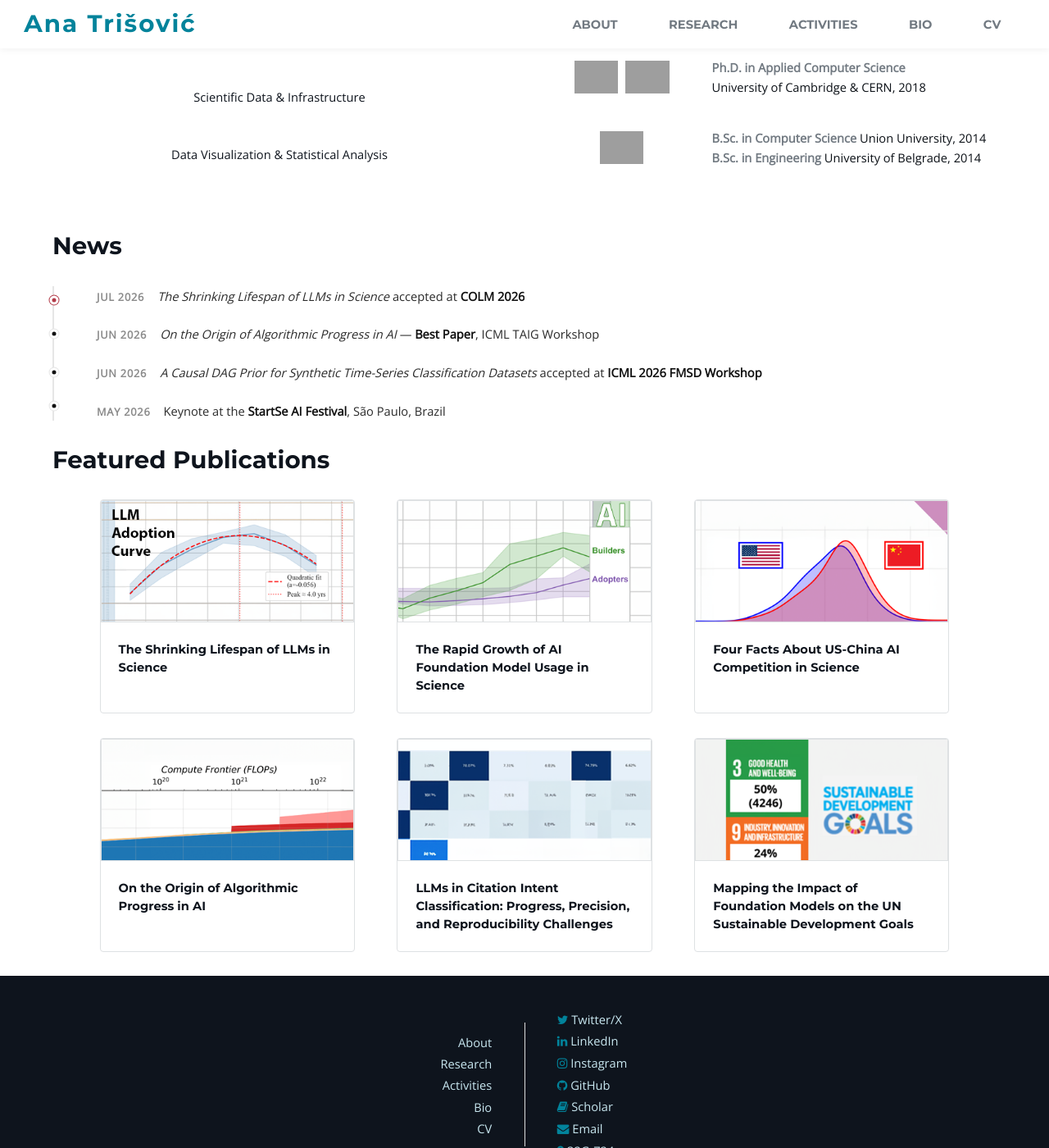
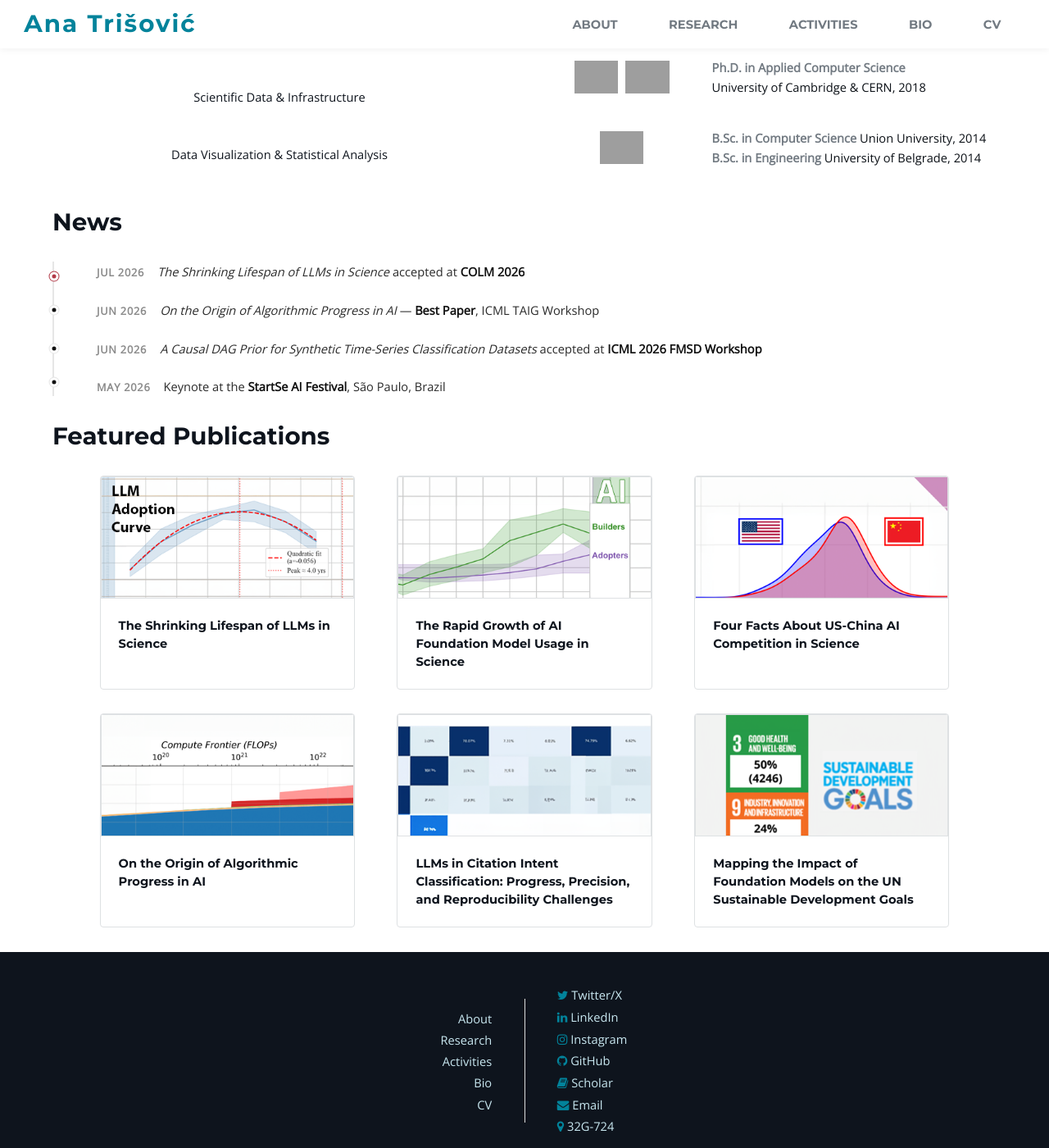
Before and after one commit to atrisovic/anatrisovic.github.io, a Jekyll site: the page built from index.html, in a window 1280 px wide and 1400 px high, scrolled down 962 px. Shown: the whole window at 82% size. Built offline with Jekyll 4.4.1, drawn with Linux system fonts in a browser that asks for light colours; grey boxes are pictures that could not be loaded.

Commit message:
cosmetics

```diff
--- a/assets/css/main.css
+++ b/assets/css/main.css
@@ -2549,7 +2549,7 @@ dl dd {
 }
 
 table {
-	margin: 0 0 2em 0;
+	margin: 0 0 0 0;
 	width: 100%;
 }
 
```
